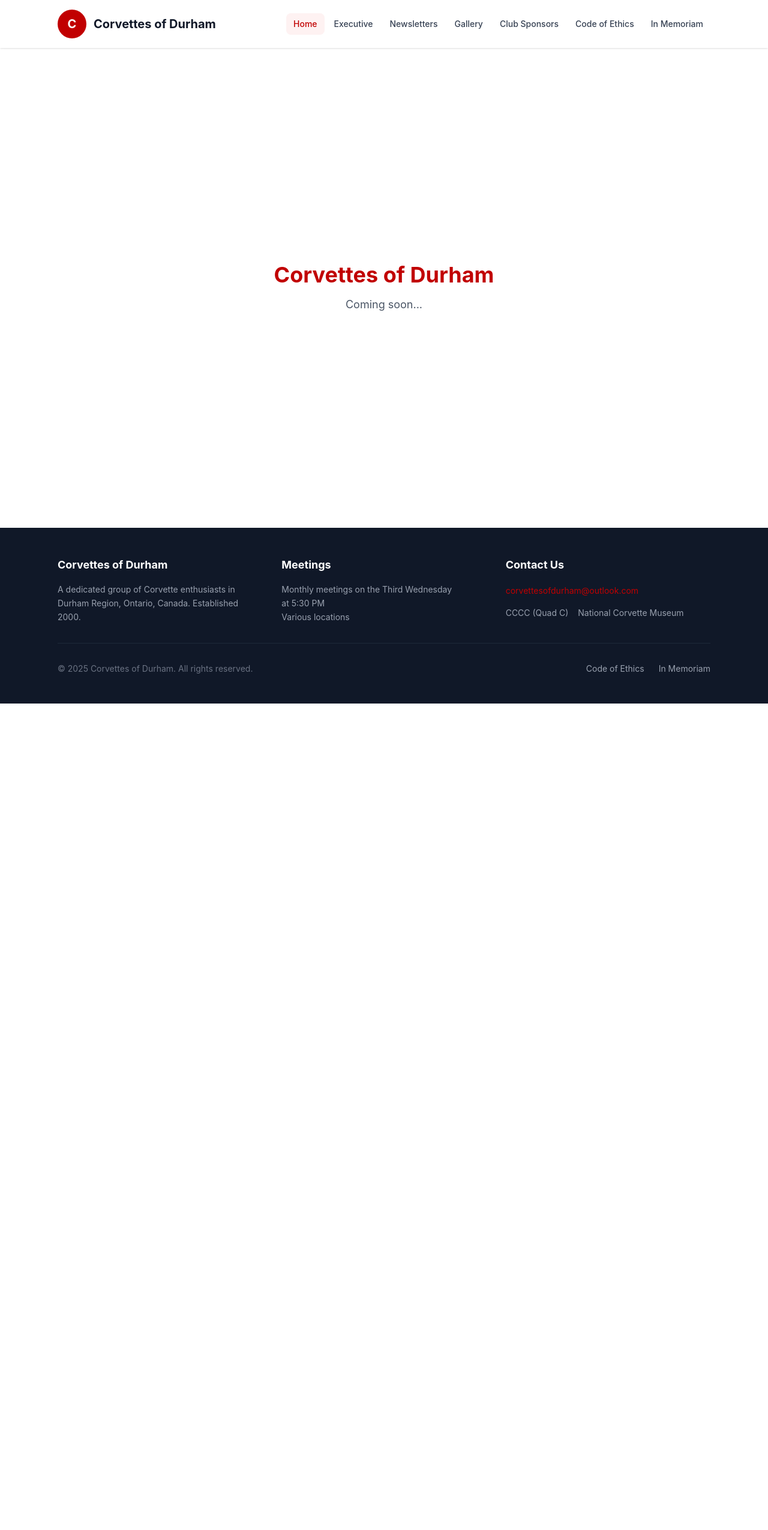
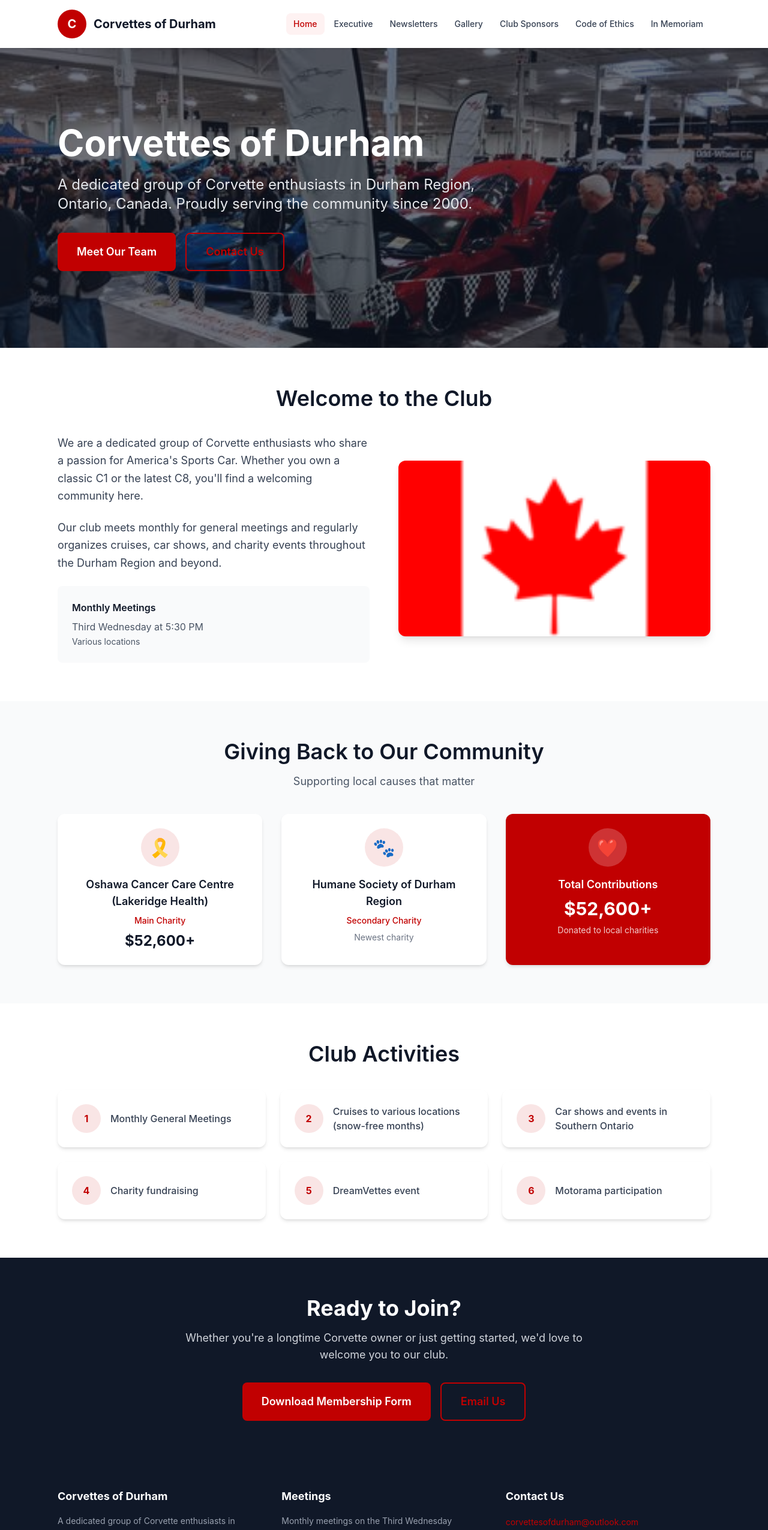
Before and after one commit to antonshakhlovich/corvettes-of-durham, a Next.js app: page / in a window 1280 px wide. Shown: the top 2551 px of the page at 60% size. Before the commit the page ends 1173 px from the top, so only its background shows below. Built offline with nearby package versions, Linux system fonts and the light colour scheme.

Commit message:
T3.1: Implement Home Page
- Hero section with club banner and CTAs
- About section with meeting info
- Charity highlights showing $52,600+ donated
- Club activities list
- Membership CTA section with form download
- Uses real data from site-content.json
- Responsive design for all breakpoints

```diff
--- a/src/app/page.tsx
+++ b/src/app/page.tsx
@@ -1,12 +1,171 @@
+import Image from 'next/image';
+import { Section, Button, Card } from '@/components/ui';
+import { getClubInfo, getCharities, getActivities, getMembership } from '@/lib/content';
+import { formatCurrency } from '@/lib/utils';
+
 export default function Home() {
+  const club = getClubInfo();
+  const charities = getCharities();
+  const activities = getActivities();
+  const membership = getMembership();
+
+  const mainCharity = charities.find(c => c.type === 'Main Charity');
+
   return (
-    <main className="flex min-h-screen flex-col items-center justify-center p-8">
-      <h1 className="text-4xl font-bold text-corvette-red mb-4">
-        Corvettes of Durham
-      </h1>
-      <p className="text-lg text-gray-600">
-        Coming soon...
-      </p>
-    </main>
-  )
+    <>
+      {/* Hero Section */}
+      <section className="relative bg-gray-900 text-white">
+        <div className="absolute inset-0">
+          <Image
+            src="/content/images/misc/home-hero.jpg"
+            alt="Corvettes of Durham club gathering"
+            fill
+            className="object-cover opacity-40"
+            priority
+          />
+        </div>
+        <div className="relative max-w-6xl mx-auto px-4 sm:px-6 lg:px-8 py-24 md:py-32">
+          <div className="max-w-3xl">
+            <h1 className="text-4xl md:text-5xl lg:text-6xl font-bold mb-6">
+              {club.name}
+            </h1>
+            <p className="text-xl md:text-2xl text-gray-200 mb-8">
+              {club.tagline} in {club.location}. Proudly serving the community since {club.established}.
+            </p>
+            <div className="flex flex-wrap gap-4">
+              <Button href="/executive" size="lg">
+                Meet Our Team
+              </Button>
+              <Button href={`mailto:${club.email}`} variant="outline" size="lg" external>
+                Contact Us
+              </Button>
+            </div>
+          </div>
+        </div>
+      </section>
+
+      {/* About Section */}
+      <Section title="Welcome to the Club" background="white">
+        <div className="grid md:grid-cols-2 gap-12 items-center">
+          <div>
+            <p className="text-lg text-gray-700 leading-relaxed mb-6">
+              We are a dedicated group of Corvette enthusiasts who share a passion for America&apos;s Sports Car.
+              Whether you own a classic C1 or the latest C8, you&apos;ll find a welcoming community here.
+            </p>
+            <p className="text-lg text-gray-700 leading-relaxed mb-6">
+              Our club meets monthly for general meetings and regularly organizes cruises,
+              car shows, and charity events throughout the Durham Region and beyond.
+            </p>
+            <div className="bg-gray-50 rounded-lg p-6">
+              <h3 className="font-semibold text-gray-900 mb-2">Monthly Meetings</h3>
+              <p className="text-gray-600">
+                {club.meetings.day} at {club.meetings.time}
+                <br />
+                <span className="text-sm">{club.meetings.venue}</span>
+              </p>
+            </div>
+          </div>
+          <div className="relative aspect-video rounded-xl overflow-hidden shadow-lg">
+            <Image
+              src="/content/images/misc/club-banner.jpg"
+              alt="Corvettes of Durham banner"
+              fill
+              className="object-cover"
+            />
+          </div>
+        </div>
+      </Section>
+
+      {/* Charity Section */}
+      <Section
+        title="Giving Back to Our Community"
+        subtitle="Supporting local causes that matter"
+        background="gray"
+      >
+        <div className="grid md:grid-cols-3 gap-8">
+          {charities.map((charity) => (
+            <Card key={charity.name} className="text-center">
+              <div className="w-16 h-16 mx-auto mb-4 bg-corvette-red/10 rounded-full flex items-center justify-center">
+                <span className="text-3xl">
+                  {charity.name.includes('Cancer') ? '🎗️' : '🐾'}
+                </span>
+              </div>
+              <h3 className="font-semibold text-lg text-gray-900 mb-2">
+                {charity.name}
+              </h3>
+              <p className="text-corvette-red font-medium text-sm mb-2">
+                {charity.type}
+              </p>
+              {charity.totalDonated && (
+                <p className="text-2xl font-bold text-gray-900">
+                  {formatCurrency(charity.totalDonated)}+
+                </p>
+              )}
+              {charity.status && (
+                <p className="text-gray-500 text-sm">{charity.status}</p>
+              )}
+            </Card>
+          ))}
+          <Card className="text-center bg-corvette-red text-white">
+            <div className="w-16 h-16 mx-auto mb-4 bg-white/20 rounded-full flex items-center justify-center">
+              <span className="text-3xl">❤️</span>
+            </div>
+            <h3 className="font-semibold text-lg mb-2">
+              Total Contributions
+            </h3>
+            <p className="text-3xl font-bold">
+              {mainCharity?.totalDonated ? formatCurrency(mainCharity.totalDonated) : '$52,600'}+
+            </p>
+            <p className="text-sm text-white/80 mt-2">
+              Donated to local charities
+            </p>
+          </Card>
+        </div>
+      </Section>
+
+      {/* Activities Section */}
+      <Section title="Club Activities" background="white">
+        <div className="grid sm:grid-cols-2 lg:grid-cols-3 gap-6">
+          {activities.map((activity, index) => (
+            <Card key={index} className="flex items-center gap-4">
+              <div className="w-12 h-12 bg-corvette-red/10 rounded-full flex items-center justify-center flex-shrink-0">
+                <span className="text-corvette-red font-bold">{index + 1}</span>
+              </div>
+              <span className="text-gray-700 font-medium">{activity}</span>
+            </Card>
+          ))}
+        </div>
+      </Section>
+
+      {/* CTA Section */}
+      <Section background="dark">
+        <div className="text-center">
+          <h2 className="text-3xl md:text-4xl font-bold text-white mb-4">
+            Ready to Join?
+          </h2>
+          <p className="text-gray-300 text-lg mb-8 max-w-2xl mx-auto">
+            Whether you&apos;re a longtime Corvette owner or just getting started,
+            we&apos;d love to welcome you to our club.
+          </p>
+          <div className="flex flex-wrap justify-center gap-4">
+            <Button
+              href={`/content/pdfs/${membership.formFile}`}
+              size="lg"
+              external
+            >
+              Download Membership Form
+            </Button>
+            <Button
+              href={`mailto:${membership.contact}`}
+              variant="outline"
+              size="lg"
+              external
+            >
+              Email Us
+            </Button>
+          </div>
+        </div>
+      </Section>
+    </>
+  );
 }
```
